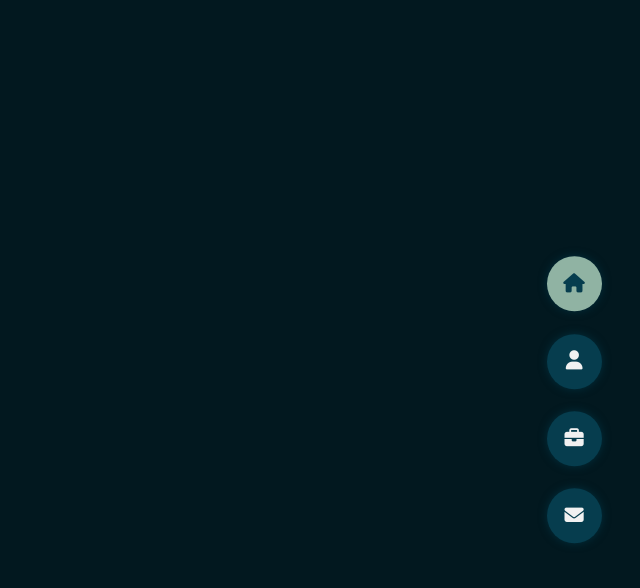
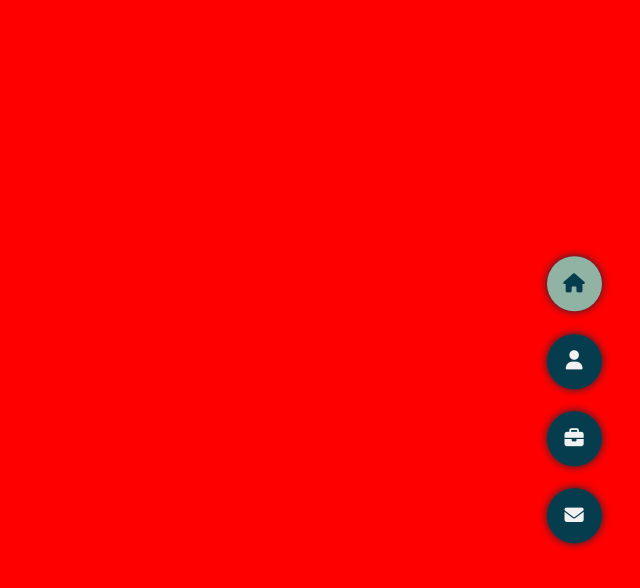
Before and after one commit to nicolasquirogadev/portfolio, a plain HTML site: page index.html in a window 1280 px wide. Both pictures are taken after a click on the element 1214 px from the left and 283 px from the top of the page. Shown: the whole page, without its empty margins (640-1280 px from the left). Drawn offline with nearby package versions, Linux system fonts and the light colour scheme; files that its build step writes are made by us from their sources.

Commit message:
construyendo navegacion entre secciones por nav

```diff
--- a/main/app.js
+++ b/main/app.js
@@ -1,20 +1,25 @@
 const navMenu = document.querySelector('nav');
 const navBtn = document.querySelectorAll('.nav-btn');
+const allSections = document.querySelectorAll('section');
 
-function webTransitions() {
-    //activador de clase para botones del nav
-    for(let i = 0; i < navBtn.length; i++){
-        navBtn[i].addEventListener('click', function() {
-            let currentBtn = document.querySelectorAll('.active-btn');
-            currentBtn[0].className = currentBtn[0].className.replace('active-btn', '');
-            this.className += ' active-btn'
+function navTransitions() {
+    for (let i = 0; i < navBtn.length; i++) {
+      navBtn[i].addEventListener('click', function() {
+        // Activator de clase para botones del nav
+        let currentBtn = document.querySelectorAll('.active-btn');
+        currentBtn[0].className = currentBtn[0].className.replace('active-btn', '');
+        this.className += ' active-btn';
+
+      //activador de section por nav
+        const secId = this.dataset.id;
+        const currentSec = document.getElementById(secId);
+        allSections.forEach((section) =>{
+            section.classList.remove('active');
         })
+        currentSec.classList.add('active');
+        console.log("clicked button:", secId);
+      });
     }
-    //activador de clase para sections
-        let allSections = document.querySelectorAll('section');
-        allSections.addEventListener('click', (e) => {
-            console.log(e.target)
-        })
-    }
+  }
 
-webTransitions();
+  navTransitions();
--- a/styles/styles.scss
+++ b/styles/styles.scss
@@ -85,6 +85,8 @@ section {
     background-color: var(--bg-dark);
 }
 
+
+
 .sec1 {
     display: none;
     transform: translateY(0) scale(1);
@@ -108,3 +110,9 @@ section {
     transform: translateY(0) scale(1);
     background-color: yellow;
 }
+
+section.active {
+    display: block;
+    height: 100vh;
+    width: 100%;
+}
```
